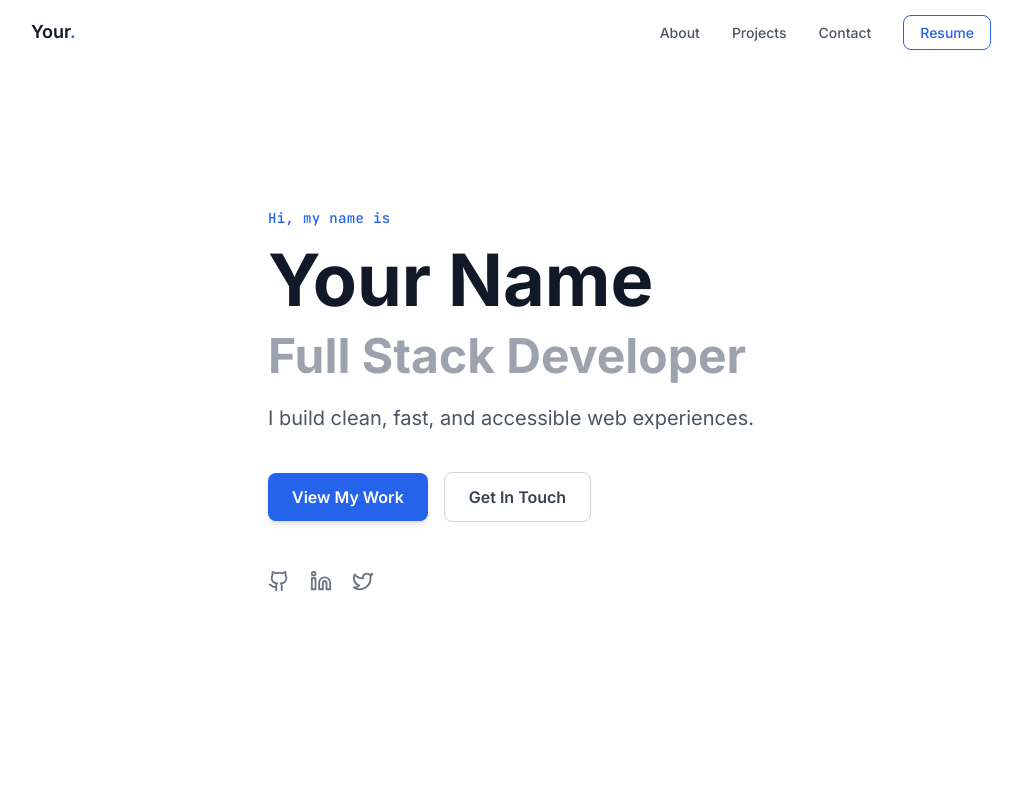
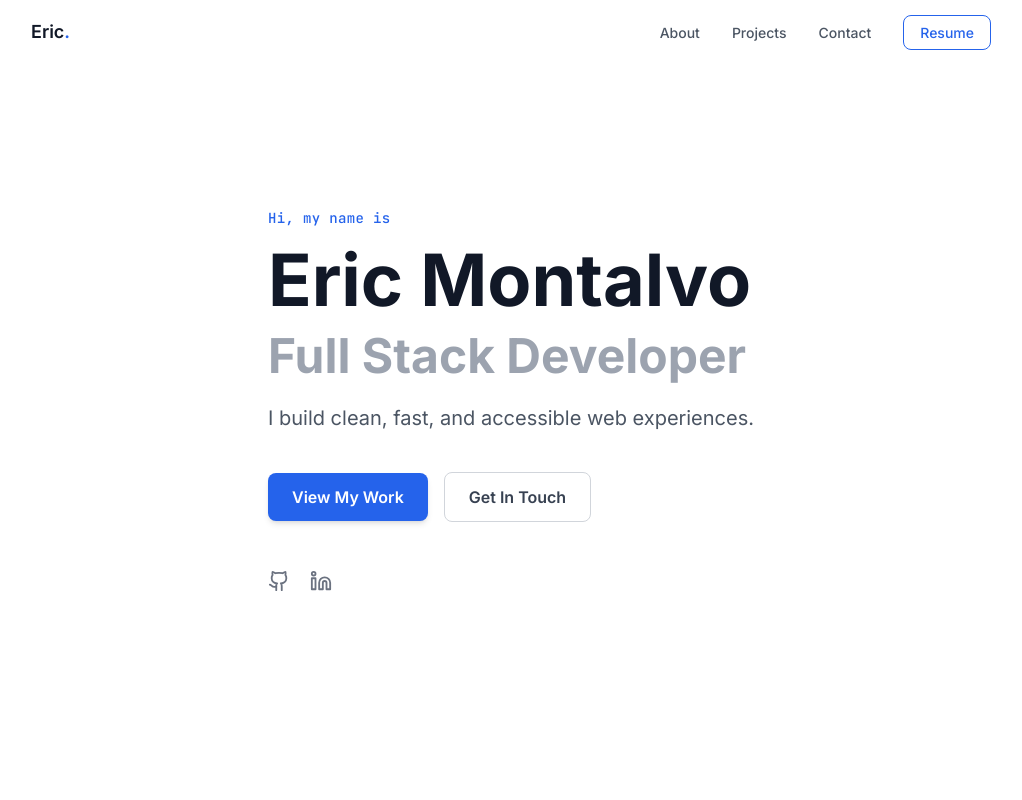
Before and after one commit to ericmontalvo12/Portfolio-Website, a Next.js app: page / in a window 1280 px wide. Shown: the top 800 px of the page, without its empty margins (129-1151 px from the left). Built offline with nearby package versions, Linux system fonts and the light colour scheme.

Commit message:
Add personal info: Eric Montalvo, email, and GitHub
https://claude.ai/code/session_01UaoFTsVkpoWWzS6AYrDsGC

```diff
--- a/src/app/layout.tsx
+++ b/src/app/layout.tsx
@@ -2,13 +2,13 @@ import type { Metadata } from "next";
 import "./globals.css";
 
 export const metadata: Metadata = {
-  title: "Your Name | Web Developer",
+  title: "Eric Montalvo | Web Developer",
   description:
     "Full stack web developer specializing in building exceptional digital experiences.",
   keywords: ["web developer", "portfolio", "full stack", "react", "next.js"],
-  authors: [{ name: "Your Name" }],
+  authors: [{ name: "Eric Montalvo" }],
   openGraph: {
-    title: "Your Name | Web Developer",
+    title: "Eric Montalvo | Web Developer",
     description:
       "Full stack web developer specializing in building exceptional digital experiences.",
     type: "website",
--- a/src/data/projects.ts
+++ b/src/data/projects.ts
@@ -47,14 +47,14 @@ export const projects: Project[] = [
 
 // ─── YOUR PERSONAL INFO ───────────────────────────────────────────────────────
 export const personalInfo = {
-  name: "Your Name",
+  name: "Eric Montalvo",
   title: "Full Stack Developer",
   tagline: "I build clean, fast, and accessible web experiences.",
   bio: "I'm a passionate web developer with experience building modern web applications. I love turning complex problems into elegant solutions and writing code that others enjoy working with.",
-  email: "your@email.com",
-  github: "https://github.com/yourusername",
+  email: "montalvoventuresllc@gmail.com",
+  github: "https://github.com/ericmontalvo12",
   linkedin: "https://linkedin.com/in/yourprofile",
-  twitter: "https://twitter.com/yourhandle", // optional, set to "" to hide
+  twitter: "", // set to your Twitter/X handle URL or leave empty to hide
   resumeUrl: "/resume.pdf", // add your resume PDF to /public/
 };
 
```
